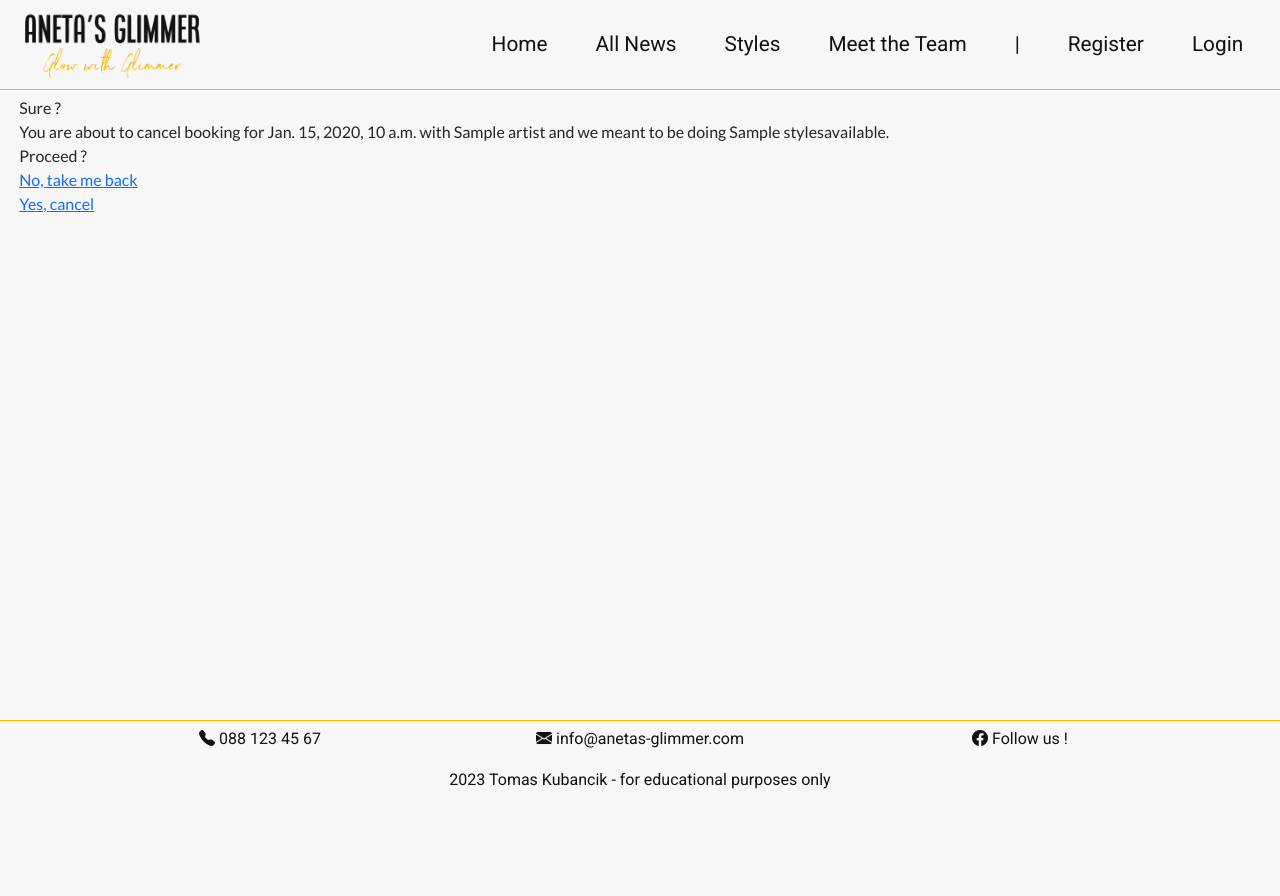
After one commit to tomik-z-cech/PP4-Aneta-s-Glimmer, a Django app: page /bookings/cancel-request/1 in a window 1280 px wide. The commit adds this page. Run offline with Django 3.2, Linux system fonts and the light colour scheme; tables that the repository leaves empty hold one stand-in row (values such as "Sample post").

Commit message:
Create a function to cancel booking

```diff
--- /dev/null
+++ b/bookings/templates/bookings/booking_cancel_confirm.html
@@ -0,0 +1,17 @@
+{% extends "base.html" %}
+
+{% block content %}
+<div class="wrapper">
+{% for booking in bookings %}
+    Sure ?
+<br>
+You are about to cancel booking for {{ booking.date_time }} with {{booking.booked_artist}} and we meant to be doing {{ booking.booked_style }}.
+<br>
+Proceed ?
+<br>
+<a href="{% url 'my-bookings' %}">No, take me back</a>
+<br>
+<a href="{% url 'cancel-booking' cancel_booking_pk=booking.pk%}">Yes, cancel</a>
+{% endfor %}
+</div>
+{%endblock%}
--- a/bookings/templates/bookings/bookings.html
+++ b/bookings/templates/bookings/bookings.html
@@ -19,8 +19,7 @@
             -
             <a href="#">Edit</a>
             -
-            <a href="{% url 'cancel-booking' pk=booking.pk %}">Cancel</a>
-            <!--<a href="#" data-bs-toggle="modal" data-bs-target="#cancelBookingModal" data-pk="{{ booking.pk }}">Cancel</a>-->
+            <a href="{% url 'cancel-request' request_booking_pk=booking.pk %}">Cancel</a>
             <br>
         {% endif %}
     {% endfor %}
@@ -42,8 +41,7 @@
             -
             <a href="#">Edit</a>
             -
-            <a href="{% url 'cancel-booking' pk=booking.pk %}">Cancel</a>
-            <!--<a href="#" data-bs-toggle="modal" data-bs-target="#cancelBookingModal" data-pk="{{ booking.pk }}">Cancel</a>-->
+            <a href="{% url 'cancel-request' request_booking_pk=booking.pk %}">Cancel</a>
             <br>
         {% endif %}
     {% endfor %}
--- a/bookings/urls.py
+++ b/bookings/urls.py
@@ -5,7 +5,13 @@ from bookings import views
 urlpatterns = [
     path("", views.MyBookingsView.as_view(), name="my-bookings"),
     path("new/", views.NewBookingView.as_view(), name="new-booking"),
-    path('booking-options/', views.NewBookingView.booking_options, name='booking-options'),
-    path('cancel/<int:pk>', views.CancelBookingView.as_view(), name='cancel-booking'),
-
+    path(
+        "booking-options/", views.NewBookingView.booking_options, name="booking-options"
+    ),
+    path(
+        "cancel-request/<int:request_booking_pk>",
+        views.MyBookingsView.cancel_request,
+        name="cancel-request",
+    ),
+    path("cancel-booking/<int:cancel_booking_pk>/", views.CancelBookingView.as_view(), name="cancel-booking"),
 ]
--- a/bookings/views.py
+++ b/bookings/views.py
@@ -26,6 +26,17 @@ class MyBookingsView(generic.ListView):
             self.template_name,
             {
                 "bookings": user_bookings,
+            },
+        )
+
+    def cancel_request(request, request_booking_pk):
+        requested_booking = Bookings.objects.filter(pk=request_booking_pk)  # Filter bookings
+        print(requested_booking)
+        return render(  # Render template
+            request,
+            "bookings/booking_cancel_confirm.html",
+            {
+                "bookings": requested_booking
             },
         )
 
@@ -164,7 +175,20 @@ class NewBookingView(generic.ListView):
 
 
 class CancelBookingView(generic.ListView):
-    def get(self, request, *args, **kwargs):
-        # selected_booking = get_object_or_404(Bookings, pk=pk)
-        # selected_booking.delete()
-        return redirect("my-bookings")
+    def get(self, request, cancel_booking_pk, *args, **kwargs):
+        bookings_to_cancel = Bookings.objects.filter(pk=cancel_booking_pk) # Queryset for booking to cancel
+        # Prefixes for confirmation email
+        recipient = [
+            "anetasglimmer@gmail.com"
+        ]  # Send the email to myself as confirmation
+        recipient.append(request.user.email)  # Add email of user cancelling booking
+        subject = "Cancelled Booking at Aneta's Glimmer"  # Subject
+        from_address = "anetasglimmer@gmail.com"  # From
+        for booking in bookings_to_cancel:
+            date_email = booking.date_time.strftime("%d.%m.%Y")  # Stringify date for email
+            time_email = booking.date_time.strftime("%H:%M")  # Stringify time for email
+            artist_email = booking.booked_artist # Name of artist for email
+        message = f"We are sending you this email to confirm that your booking for {date_email} at {time_email} with {artist_email} was cancelled. We are sorry to see that :( "
+        send_mail(subject, message, from_address, recipient)  # Send the email
+        bookings_to_cancel.delete() # Delete booking from DB
+        return redirect("my-bookings") # Return to my bookings
```
